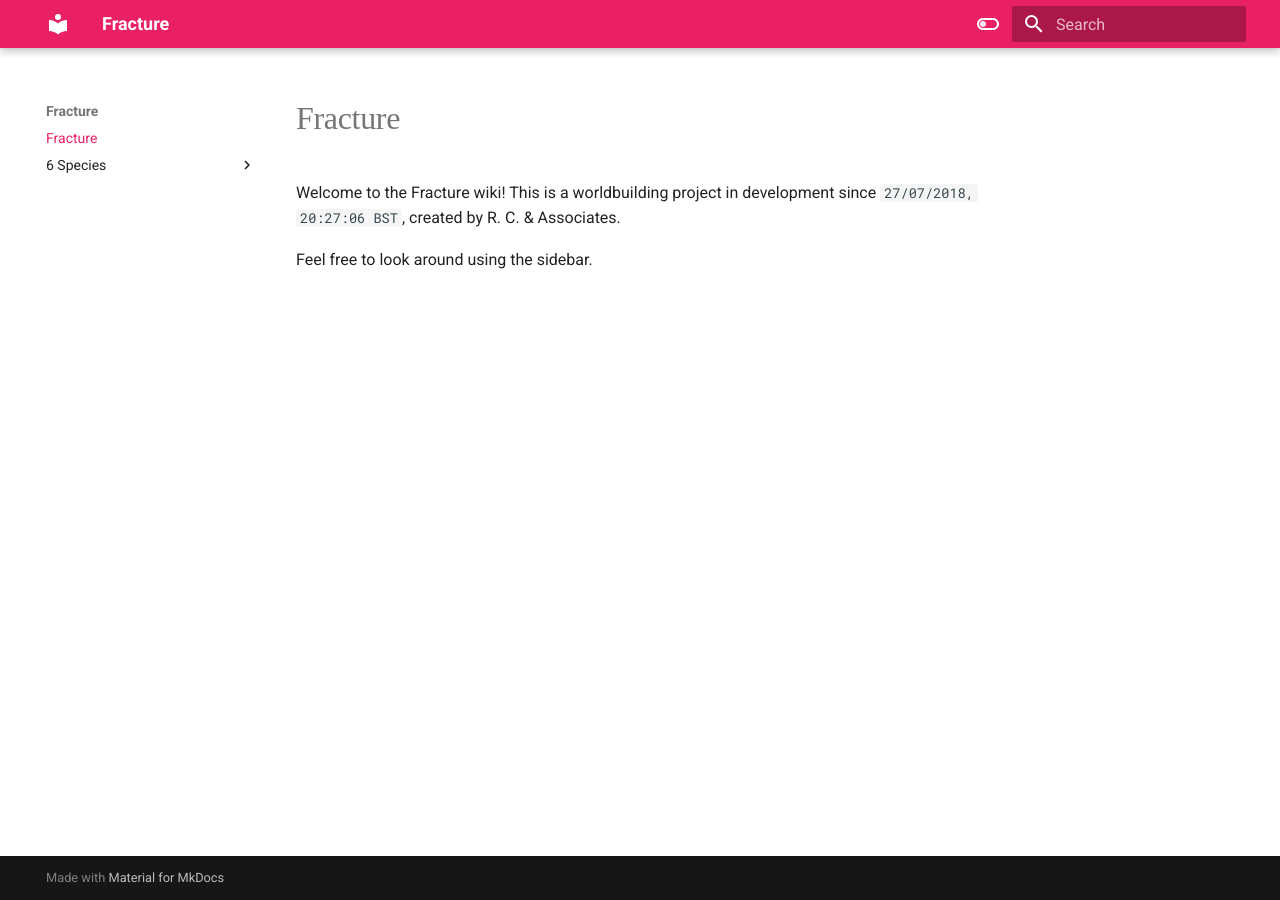
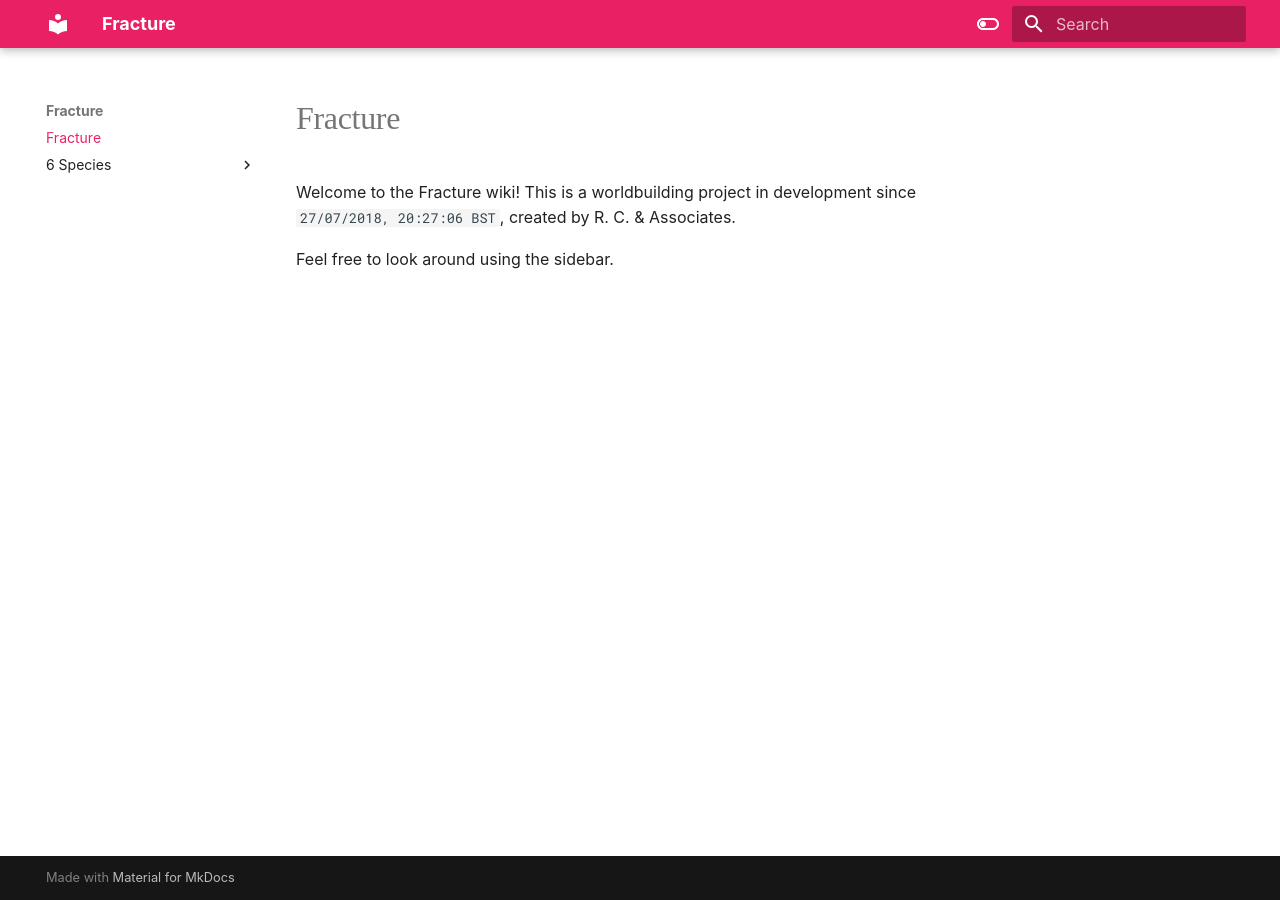
Before and after one commit to fennecpixels/FractureOnline, an MkDocs documentation site: the page built from docs/index.md, in a window 1280 px wide. Built offline with MkDocs 1.6.1 and Material for MkDocs 9.7.7, drawn with Linux system fonts in a browser that asks for light colours; some web fonts are replaced.

Commit message:
Move fonts

```diff
--- a/docs/stylesheets/extra.css
+++ b/docs/stylesheets/extra.css
@@ -1,8 +1,12 @@
 @font-face {
   font-family: "Draconis";
-  src: url("fonts/Draconis.otf");
+  src: url("Draconis.otf");
 }
 
 .md-typeset h1 {
   font-family: "Draconis";
 }
+
+:root {
+  --md-text-font: "Draconis";
+}
```
Also changed, not shown: 2 other files.
